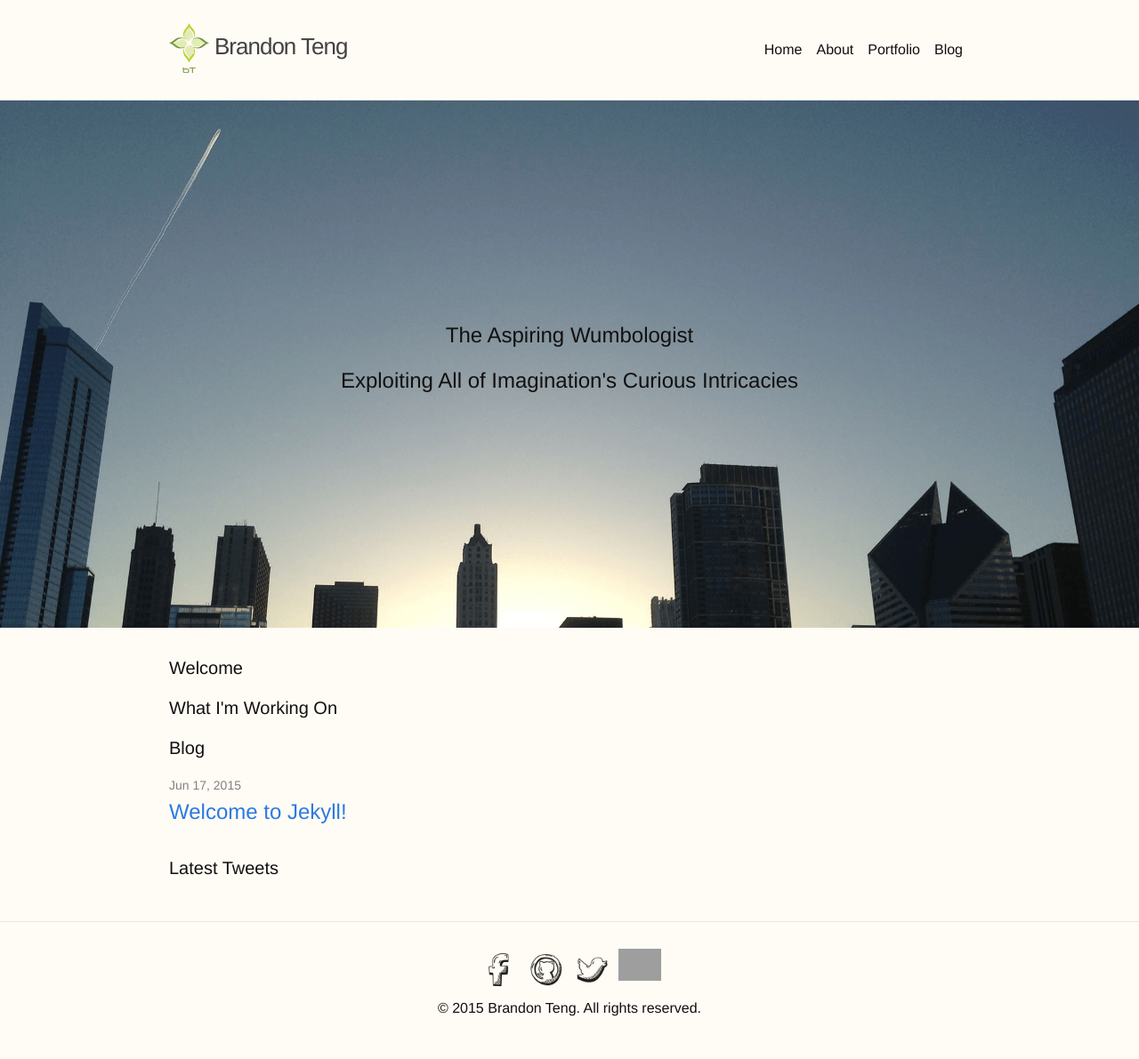
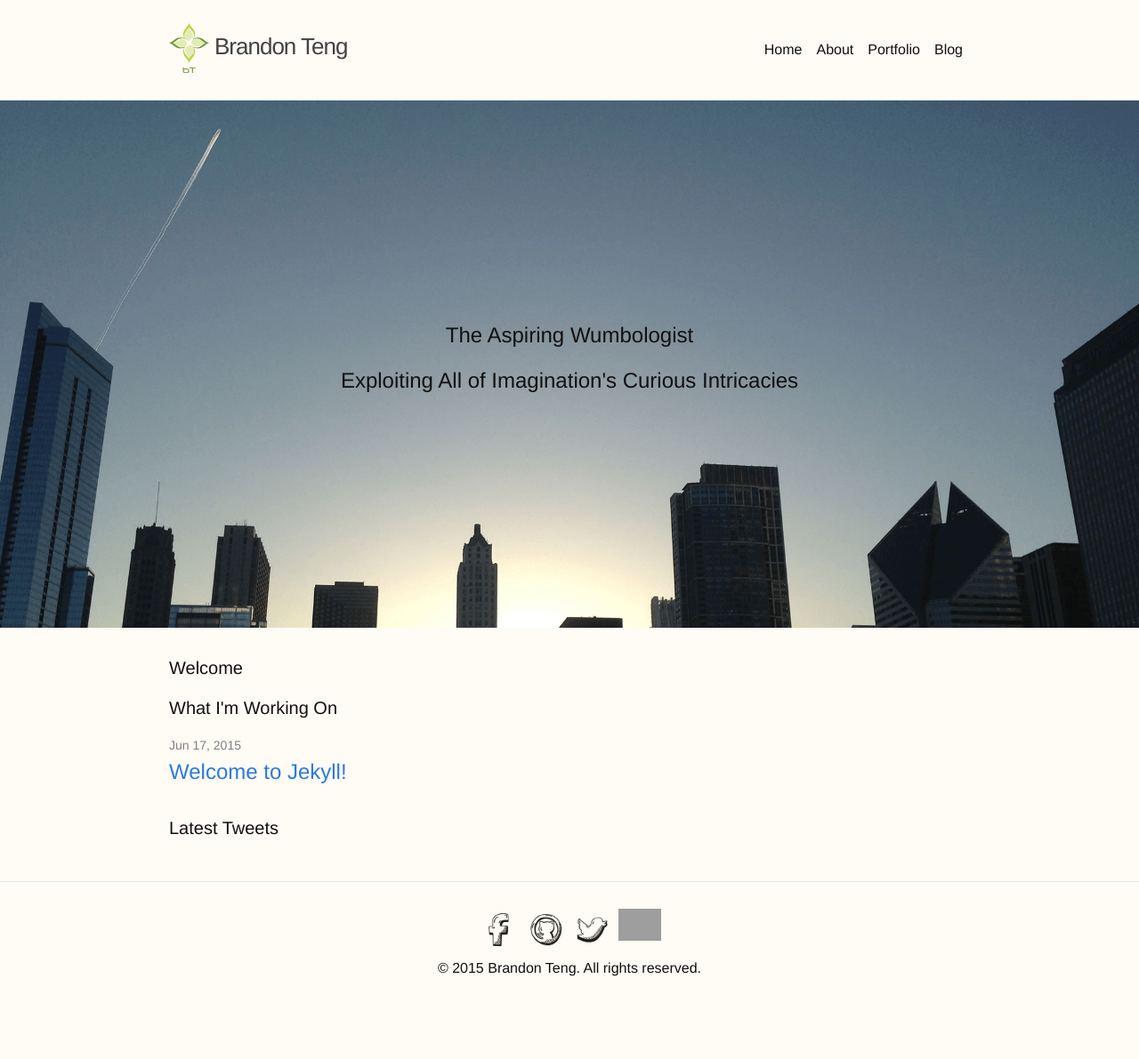
Before and after one commit to bteng22/bteng22.github.io, a Jekyll site: the page built from 00-index.html, in a window 1280 px wide. Shown: the whole page at 89% size. Built offline with Jekyll 4.4.1, drawn with Linux system fonts in a browser that asks for light colours; after the commit the page ends 1146 px from its top, so only the background shows below that; grey boxes are pictures that could not be loaded.

Commit message:
remove blog header and change banner background-color

```diff
--- a/_includes/blog_partial.html
+++ b/_includes/blog_partial.html
@@ -1,5 +1,3 @@
-<h1 class="page-heading">Blog</h1>
-
 <ul class="post-list">
   {% for post in site.posts %}
     <li>
--- a/_sass/_layout.scss
+++ b/_sass/_layout.scss
@@ -174,7 +174,7 @@
   background-repeat: no-repeat;
   background-attachment: fixed;
   background-size: 100% auto;
-  background-color: #fff;
+  background-color: $background-color;
   display: flex;
   justify-content: center;
   align-items: center;
```
